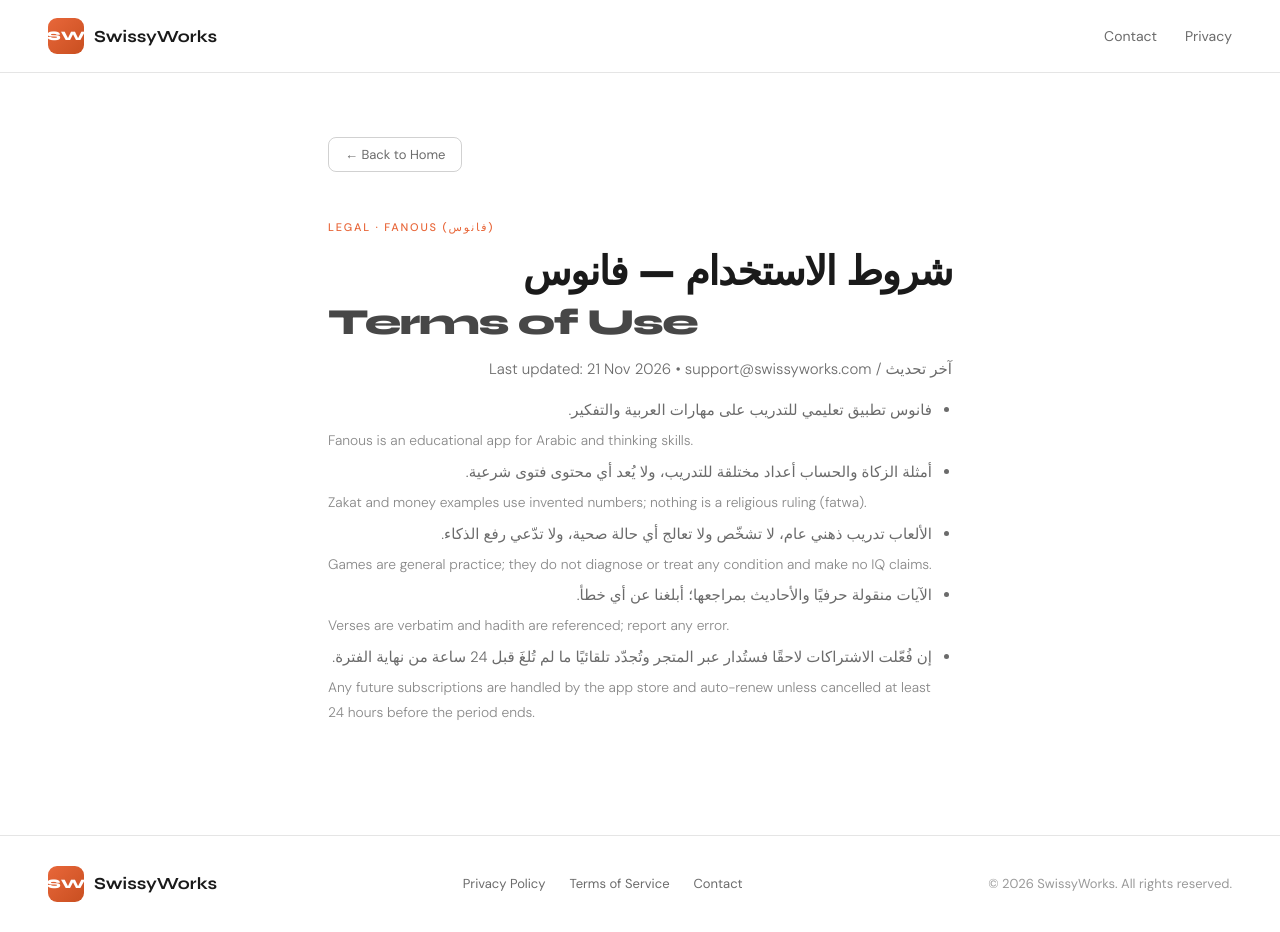
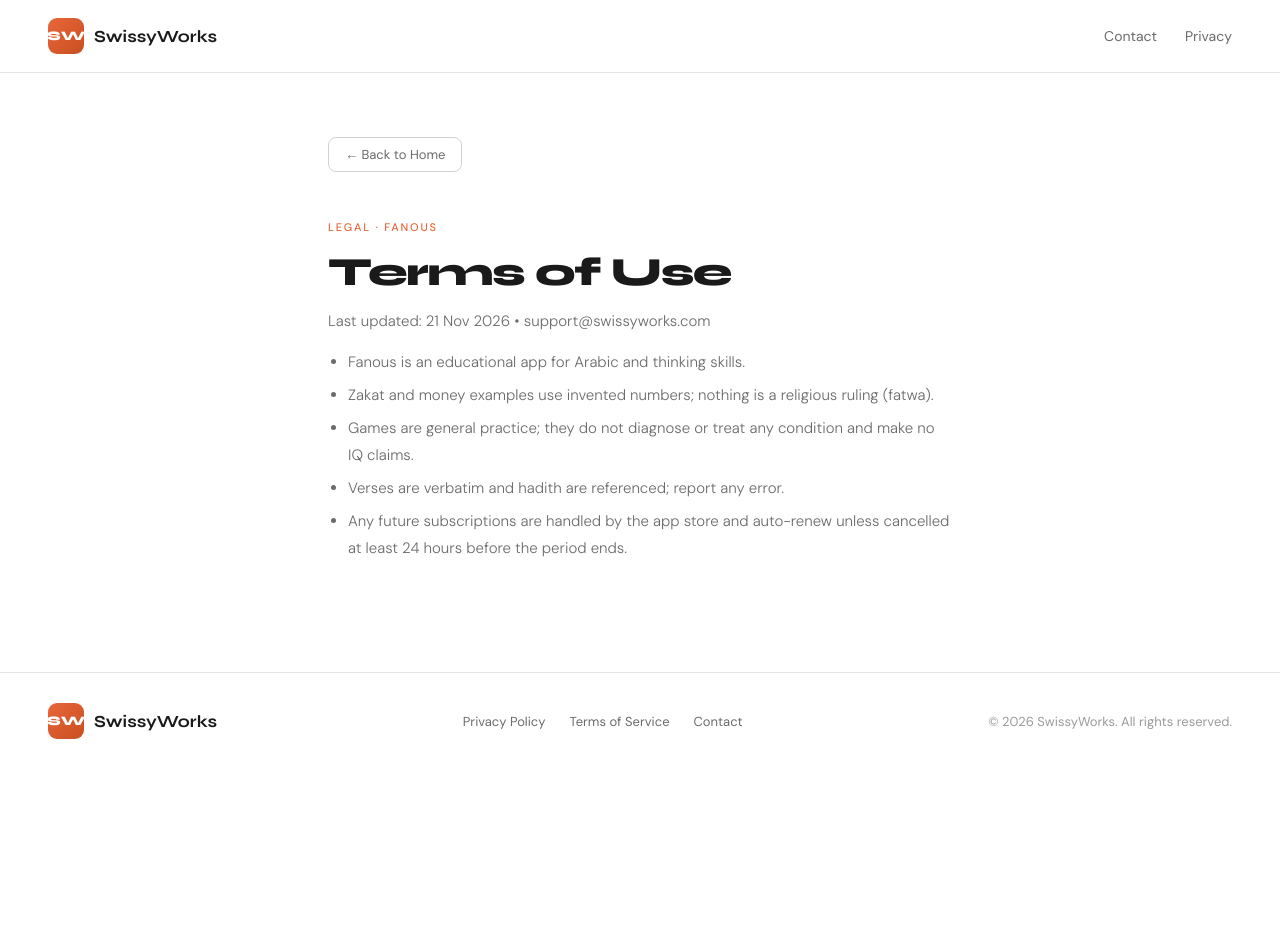
Before and after one commit to MoSwissy/MoSwissy.github.io, a plain HTML site: page fanous-terms.html in a window 1280 px wide. After the commit the page ends 800 px from the top, so only its background shows below. Drawn offline with Linux system fonts and the light colour scheme.

Commit message:
Fanous legal pages: English only for now (Mo, 21 Nov 2026)
Co-Authored-By: Claude Opus 5.5 <noreply@anthropic.com>

```diff
--- a/fanous-terms.html
+++ b/fanous-terms.html
@@ -4,7 +4,7 @@
   <meta charset="UTF-8" />
   <meta name="viewport" content="width=device-width, initial-scale=1.0" />
   <meta name="robots" content="index, follow" />
-  <title>شروط الاستخدام — فانوس / Fanous Terms of Use</title>
+  <title>Terms of Use — Fanous</title>
   <link rel="icon" href="/favicon.ico" sizes="any" />
   <link rel="icon" type="image/png" href="/favicon-32.png" sizes="32x32" />
   <link rel="apple-touch-icon" href="/apple-touch-icon.png" />
@@ -185,17 +185,17 @@
 
   <div class="container">
     <a href="/" class="back-btn">← Back to Home</a>
-    <div class="page-label">Legal · Fanous (فانوس)</div>
+    <div class="page-label">Legal · Fanous</div>
 
-    <section lang="ar" dir="rtl" class="legal-ar">
-<h1 dir="auto">شروط الاستخدام — فانوس<span class="en" dir="ltr" lang="en">Terms of Use</span></h1>
-<p dir="auto">آخر تحديث / Last updated: 21 Nov 2026 • support@swissyworks.com</p>
+    <section lang="en" dir="ltr">
+<h1>Terms of Use</h1>
+<p>Last updated: 21 Nov 2026 • support@swissyworks.com</p>
 <ul>
-<li dir="auto">فانوس تطبيق تعليمي للتدريب على مهارات العربية والتفكير.<span class="en" dir="ltr" lang="en">Fanous is an educational app for Arabic and thinking skills.</span></li>
-<li dir="auto">أمثلة الزكاة والحساب أعداد مختلقة للتدريب، ولا يُعد أي محتوى فتوى شرعية.<span class="en" dir="ltr" lang="en">Zakat and money examples use invented numbers; nothing is a religious ruling (fatwa).</span></li>
-<li dir="auto">الألعاب تدريب ذهني عام، لا تشخّص ولا تعالج أي حالة صحية، ولا تدّعي رفع الذكاء.<span class="en" dir="ltr" lang="en">Games are general practice; they do not diagnose or treat any condition and make no IQ claims.</span></li>
-<li dir="auto">الآيات منقولة حرفيًا والأحاديث بمراجعها؛ أبلغنا عن أي خطأ.<span class="en" dir="ltr" lang="en">Verses are verbatim and hadith are referenced; report any error.</span></li>
-<li dir="auto">إن فُعّلت الاشتراكات لاحقًا فستُدار عبر المتجر وتُجدّد تلقائيًا ما لم تُلغَ قبل 24 ساعة من نهاية الفترة.<span class="en" dir="ltr" lang="en">Any future subscriptions are handled by the app store and auto-renew unless cancelled at least 24 hours before the period ends.</span></li>
+<li>Fanous is an educational app for Arabic and thinking skills.</li>
+<li>Zakat and money examples use invented numbers; nothing is a religious ruling (fatwa).</li>
+<li>Games are general practice; they do not diagnose or treat any condition and make no IQ claims.</li>
+<li>Verses are verbatim and hadith are referenced; report any error.</li>
+<li>Any future subscriptions are handled by the app store and auto-renew unless cancelled at least 24 hours before the period ends.</li>
 </ul>
     </section>
 
```
Also changed, not shown: fanous-privacy.html (+2 -18 lines).
